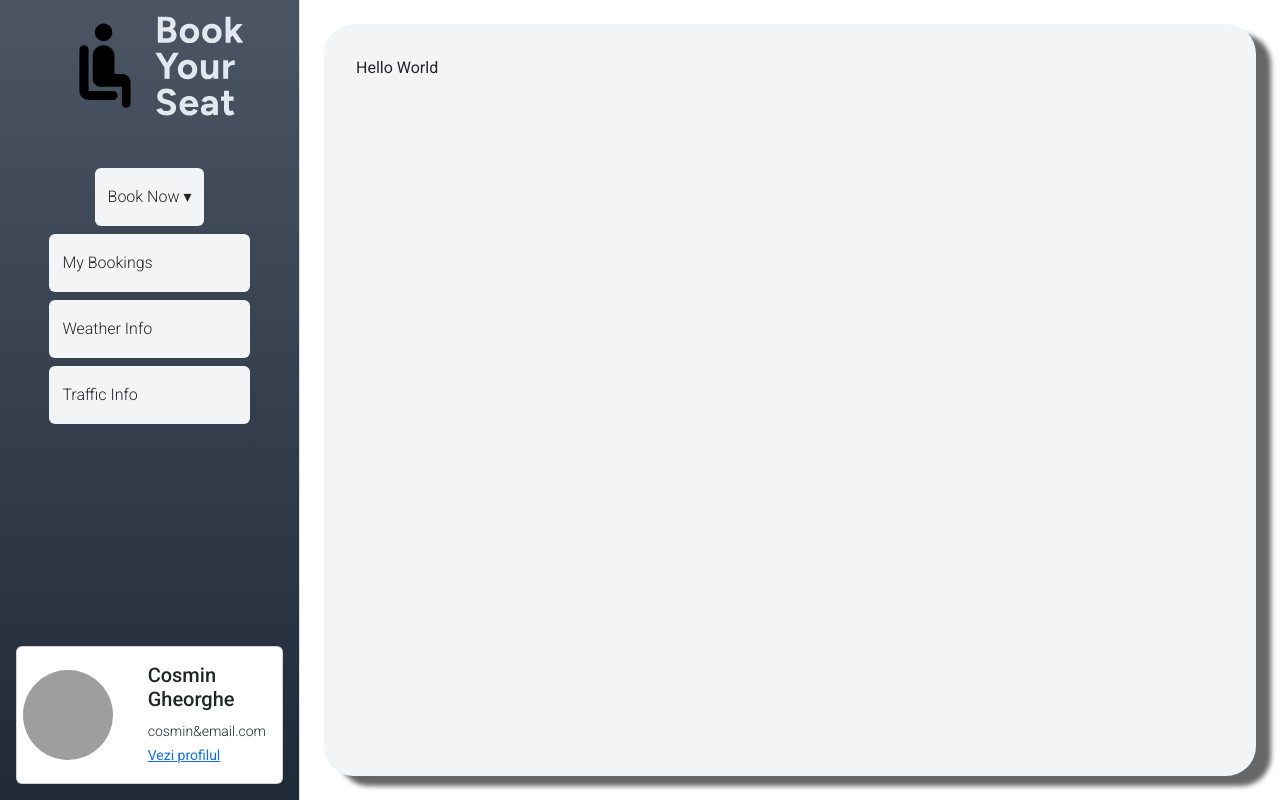
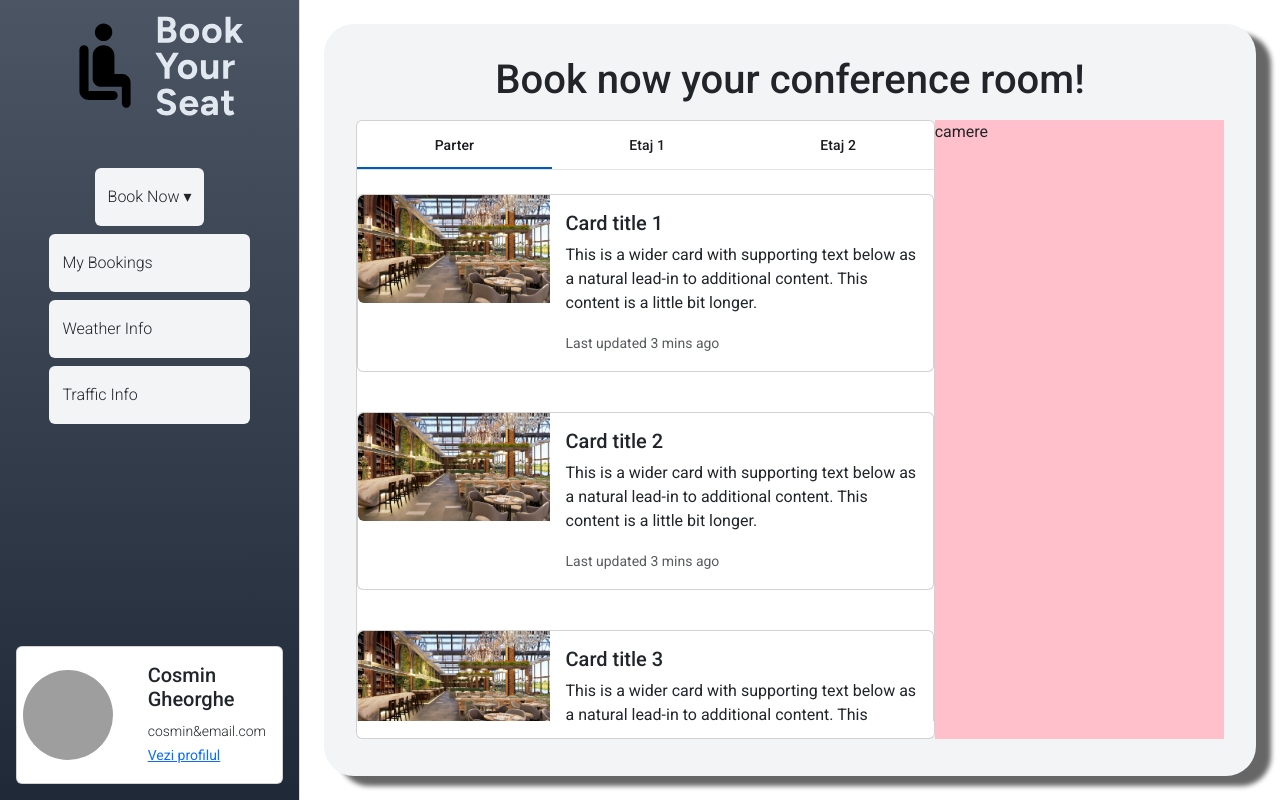
Before and after one commit to ITSSBackToSchool/echipa-3-frontend, an Angular app: page /conference-rooms in a window 1280 px wide. Built offline with nearby package versions, Linux system fonts and the light colour scheme; grey boxes are pictures that could not be loaded.

Commit message:
add room selector component

```diff
--- a/src/app/pages/conference-rooms/conference-rooms.component.html
+++ b/src/app/pages/conference-rooms/conference-rooms.component.html
@@ -1,3 +1,13 @@
 <div class="container p-4">
-  <div class="main d-flex">Hello World</div>
+  <div class="main">
+    <div class="row mb-2 text-center">
+      <h1>Book now your conference room!</h1>
+    </div>
+    <div class="d-flex" style="height: 90%">
+      <div class="col-8 card">
+        <app-room-selector></app-room-selector>
+      </div>
+      <div class="col-4" style="background-color: pink">camere</div>
+    </div>
+  </div>
 </div>
--- /dev/null
+++ b/src/app/room-selector/room-selector.component.css
@@ -0,0 +1,12 @@
+.vertical-scroll-tabs {
+  height: 600px;
+}
+
+.vertical-scroll-tabs .mat-tab-body-wrapper {
+  height: calc(100% - 48px);
+  overflow-y: auto;
+}
+
+.vertical-scroll-tabs .mat-tab-body {
+  height: 100%;
+}
--- /dev/null
+++ b/src/app/room-selector/room-selector.component.html
@@ -0,0 +1,109 @@
+<mat-tab-group class="vertical-scroll-tabs">
+  <mat-tab label="Parter">
+    <div class="tab-content">
+      <div class="d-grid gap-4 mt-4 justify-content-center">
+        <div
+          *ngFor="let card of [1, 2, 3, 4, 5]"
+          class="card mb-3"
+          style="max-width: 750px"
+        >
+          <div class="row g-0">
+            <div class="col-md-4">
+              <img
+                src="pexels-quark-studio-1159039-3201921.jpg"
+                class="img-fluid rounded-start"
+                alt="..."
+              />
+            </div>
+            <div class="col-md-8">
+              <div class="card-body">
+                <h5 class="card-title">Card title {{ card }}</h5>
+                <p class="card-text">
+                  This is a wider card with supporting text below as a natural
+                  lead-in to additional content. This content is a little bit
+                  longer.
+                </p>
+                <p class="card-text">
+                  <small class="text-body-secondary"
+                    >Last updated 3 mins ago</small
+                  >
+                </p>
+              </div>
+            </div>
+          </div>
+        </div>
+      </div>
+    </div>
+  </mat-tab>
+
+  <mat-tab label="Etaj 1">
+    <div class="tab-content">
+      <div class="d-grid gap-4 mt-4 justify-content-center">
+        <div
+          *ngFor="let card of [1, 2, 3]"
+          class="card mb-3"
+          style="max-width: 750px"
+        >
+          <div class="row g-0">
+            <div class="col-md-4">
+              <img
+                src="pexels-quark-studio-1159039-3201921.jpg"
+                class="img-fluid rounded-start"
+                alt="..."
+              />
+            </div>
+            <div class="col-md-8">
+              <div class="card-body">
+                <h5 class="card-title">Card title {{ card }}</h5>
+                <p class="card-text">
+                  This is content for tab two. It can be different for each tab.
+                </p>
+                <p class="card-text">
+                  <small class="text-body-secondary"
+                    >Last updated 5 mins ago</small
+                  >
+                </p>
+              </div>
+            </div>
+          </div>
+        </div>
+      </div>
+    </div>
+  </mat-tab>
+
+  <mat-tab label="Etaj 2">
+    <div class="tab-content">
+      <div class="d-grid gap-4 mt-4 justify-content-center">
+        <div
+          *ngFor="let card of [1, 2, 3]"
+          class="card mb-3"
+          style="max-width: 750px"
+        >
+          <div class="row g-0">
+            <div class="col-md-4">
+              <img
+                src="pexels-quark-studio-1159039-3201921.jpg"
+                class="img-fluid rounded-start"
+                alt="..."
+              />
+            </div>
+            <div class="col-md-8">
+              <div class="card-body">
+                <h5 class="card-title">Card title {{ card }}</h5>
+                <p class="card-text">
+                  This is content for tab three. Each tab can have its own
+                  cards.
+                </p>
+                <p class="card-text">
+                  <small class="text-body-secondary"
+                    >Last updated 10 mins ago</small
+                  >
+                </p>
+              </div>
+            </div>
+          </div>
+        </div>
+      </div>
+    </div>
+  </mat-tab>
+</mat-tab-group>
--- /dev/null
+++ b/src/app/room-selector/room-selector.component.ts
@@ -0,0 +1,15 @@
+import { CommonModule } from '@angular/common';
+import { Component } from '@angular/core';
+import { MatTabsModule } from '@angular/material/tabs';
+@Component({
+  selector: 'app-room-selector',
+  standalone: true,
+  imports: [MatTabsModule, CommonModule],
+  templateUrl: './room-selector.component.html',
+  styleUrl: './room-selector.component.css',
+})
+export class RoomSelectorComponent {
+  cards = [1, 2, 3, 4, 5]; // lista de carduri
+
+  constructor() {}
+}
```
Also changed, not shown: src/app/pages/conference-rooms/conference-rooms.component.ts (+4 -5 lines), public/pexels-quark-studio-1159039-3201921.jpg (added), 1 other file (tests, documents, lock files or other folders).
